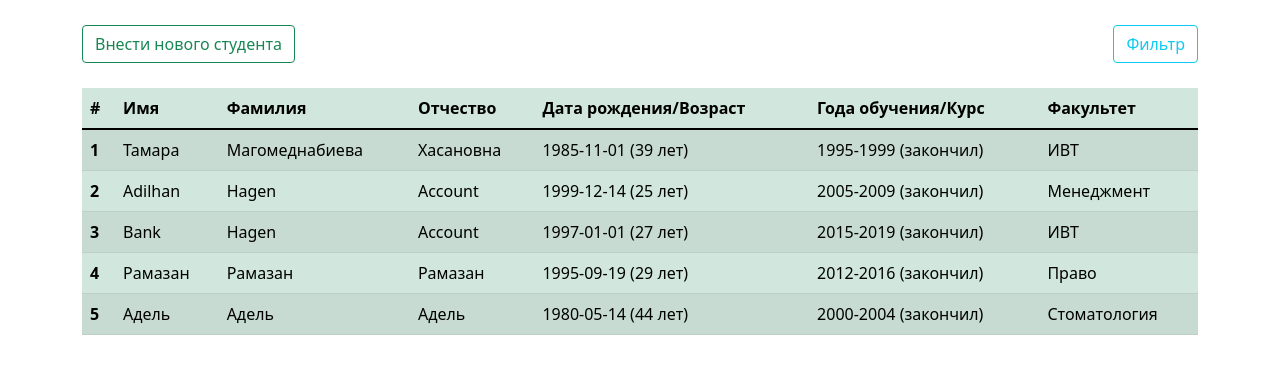
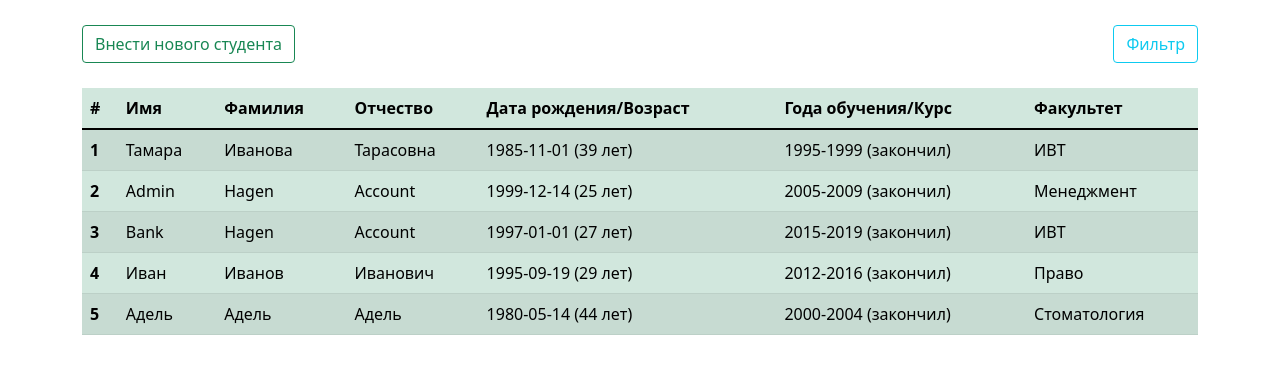
Before and after one commit to the-offspring/arrStudents, a plain HTML site: page index.html in a window 1280 px wide. Drawn offline with nearby package versions, Linux system fonts and the light colour scheme.

Commit message:
initial commit

```diff
--- a/css/style.css
+++ b/css/style.css
@@ -9,6 +9,14 @@
 th>span {
 	cursor: pointer;
 	-webkit-user-select: none;
+}
+
+th {
+	transition: background-color .6s;
+}
+
+th:hover:not(:nth-child(1)) {
+	background-color: #b8ccc4;
 }
 
 .btn-container {
--- a/js/main.js
+++ b/js/main.js
@@ -1,9 +1,9 @@
 (function () {
 	let arrStudents = [
-		{ number: 1, dateBirth: '1985-11-01', faculty: "ИВТ", firstName: "Тамара", patronymic: "Хасановна", studYear: 1995, surname: "Магомеднабиева", },
-		{ number: 2, dateBirth: '1999-12-14', faculty: "Менеджмент", firstName: "Adilhan", patronymic: "Account", studYear: 2005, surname: "Hagen", },
+		{ number: 1, dateBirth: '1985-11-01', faculty: "ИВТ", firstName: "Тамара", patronymic: "Тарасовна", studYear: 1995, surname: "Иванова", },
+		{ number: 2, dateBirth: '1999-12-14', faculty: "Менеджмент", firstName: "Admin", patronymic: "Account", studYear: 2005, surname: "Hagen", },
 		{ number: 3, dateBirth: '1997-01-01', faculty: "ИВТ", firstName: "Bank", patronymic: "Account", studYear: 2015, surname: "Hagen", },
-		{ number: 4, dateBirth: "1995-09-19", faculty: "Право", firstName: "Рамазан", patronymic: "Рамазан", studYear: 2012, surname: "Рамазан", },
+		{ number: 4, dateBirth: "1995-09-19", faculty: "Право", firstName: "Иван", patronymic: "Иванович", studYear: 2012, surname: "Иванов", },
 		{ number: 5, dateBirth: "1980-05-14", faculty: "Стоматология", firstName: "Адель", patronymic: "Адель", studYear: 2000, surname: "Адель", },
 	];
 
```
